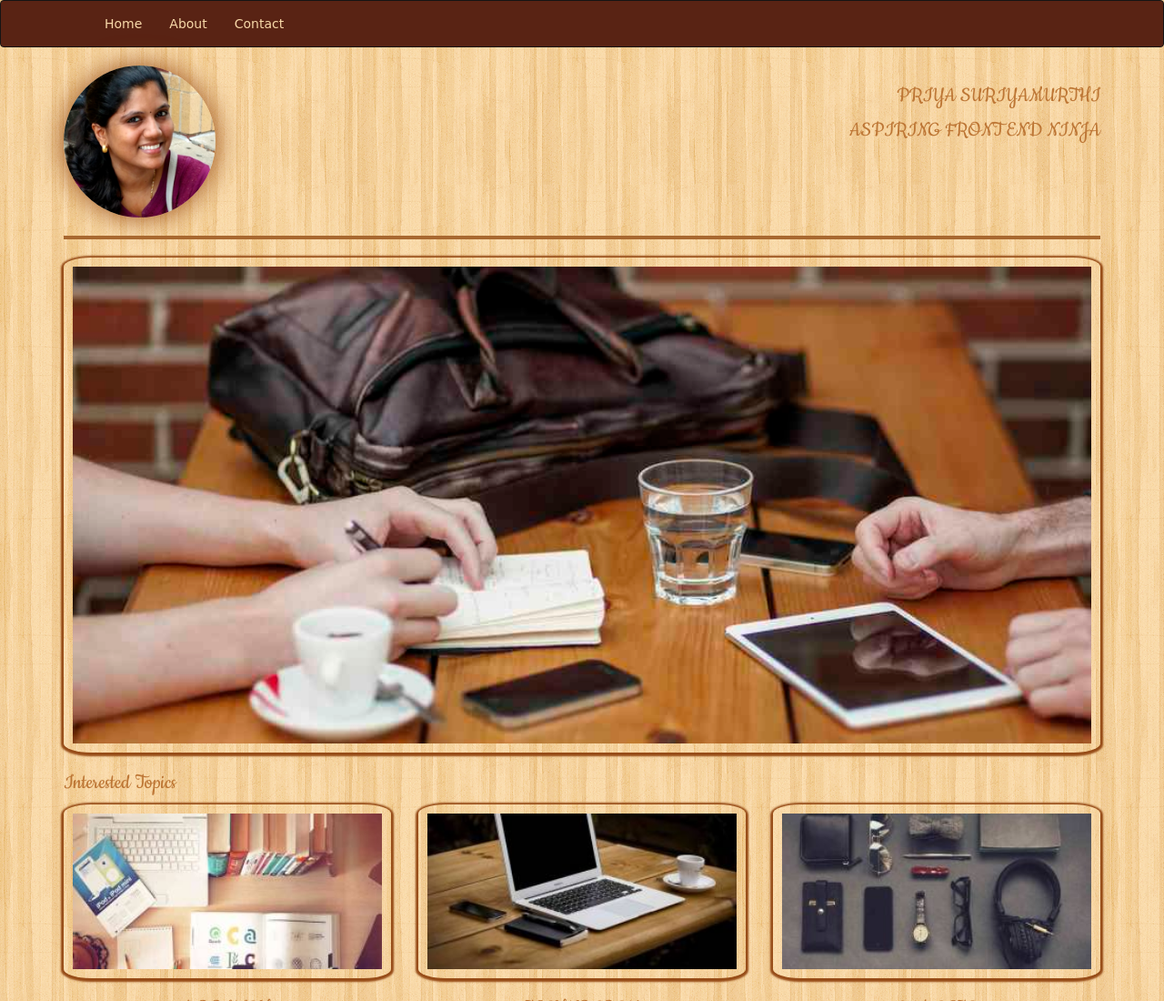
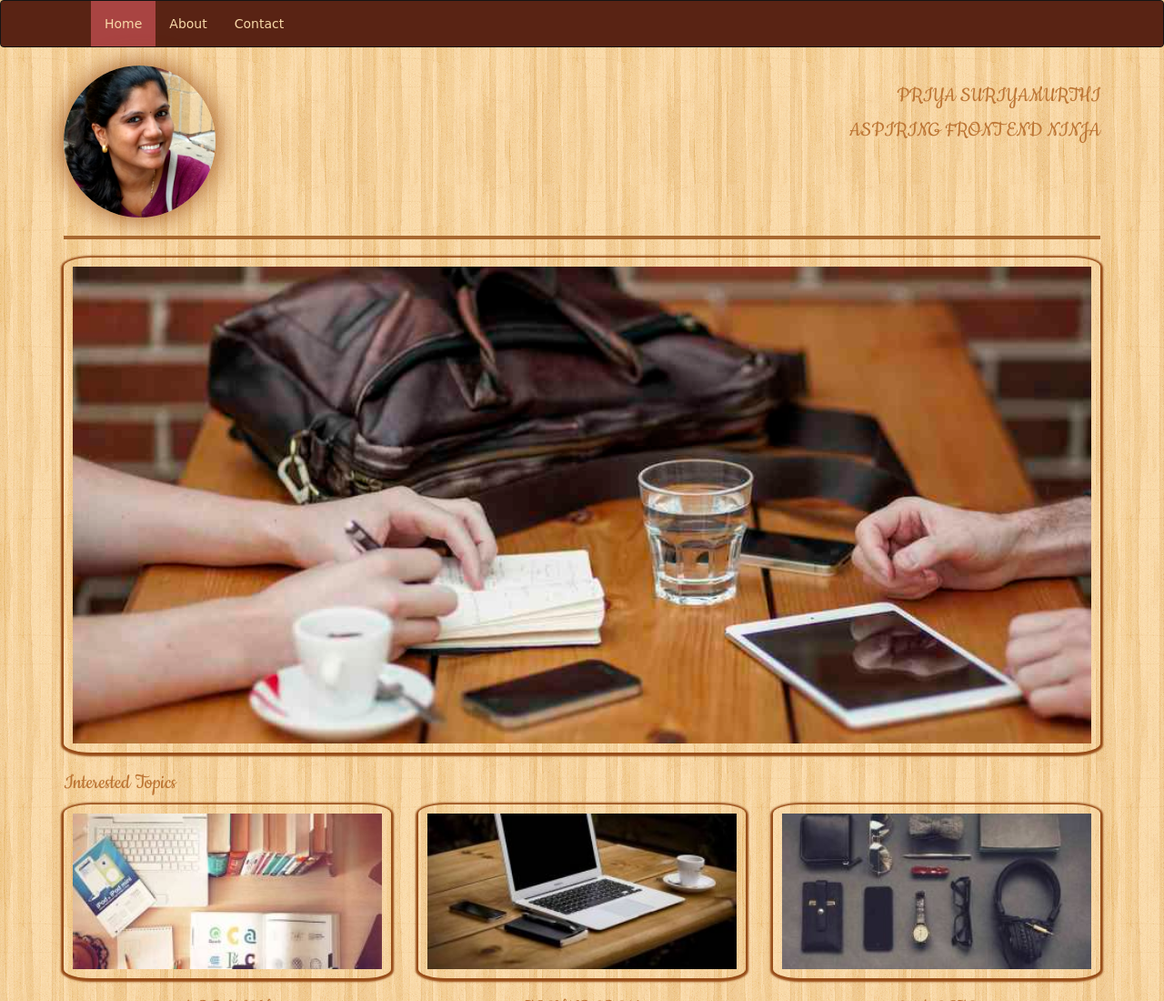
Before and after one commit to PriyaSuriyamurthi/priyasuriya, a plain HTML site: page index.html in a window 1280 px wide. Shown: the top 1100 px of the page at 91% size. Drawn offline with nearby package versions, Linux system fonts and the light colour scheme.

Commit message:
changes to active tab

```diff
--- a/index.html
+++ b/index.html
@@ -26,7 +26,7 @@
                </div>
                <div id="navbar" class="navbar-collapse collapse">
                   <ul class="nav navbar-nav">
-                     <li id="tabhome" class="tab"><a href="#" >Home</a></li>
+                     <li id="tabhome" class="tab selected"><a href="#" >Home</a></li>
                      <li id="tababout" class="tab"><a href="#about">About</a></li>
                      <li id="tabcontact" class="tab"><a href="#cont">Contact</a></li>
                   </ul>
--- a/js/main.js
+++ b/js/main.js
@@ -1,5 +1,4 @@
 $(document).ready(function(){
-$('#home').addClass('selected');
 function setActiveTab(selectedTab){
    // Remove active class from all the tabs
   $('#tabhome').removeClass('selected');
```
